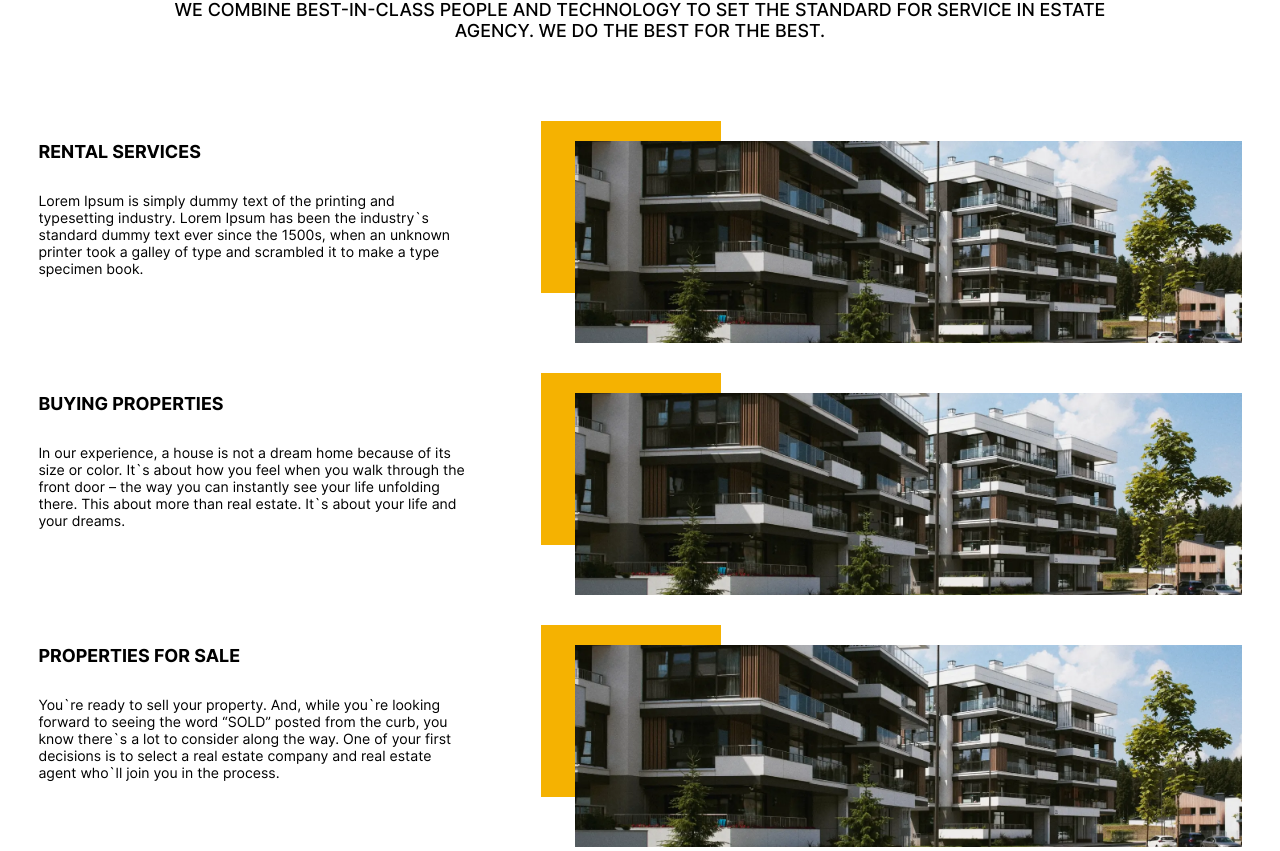
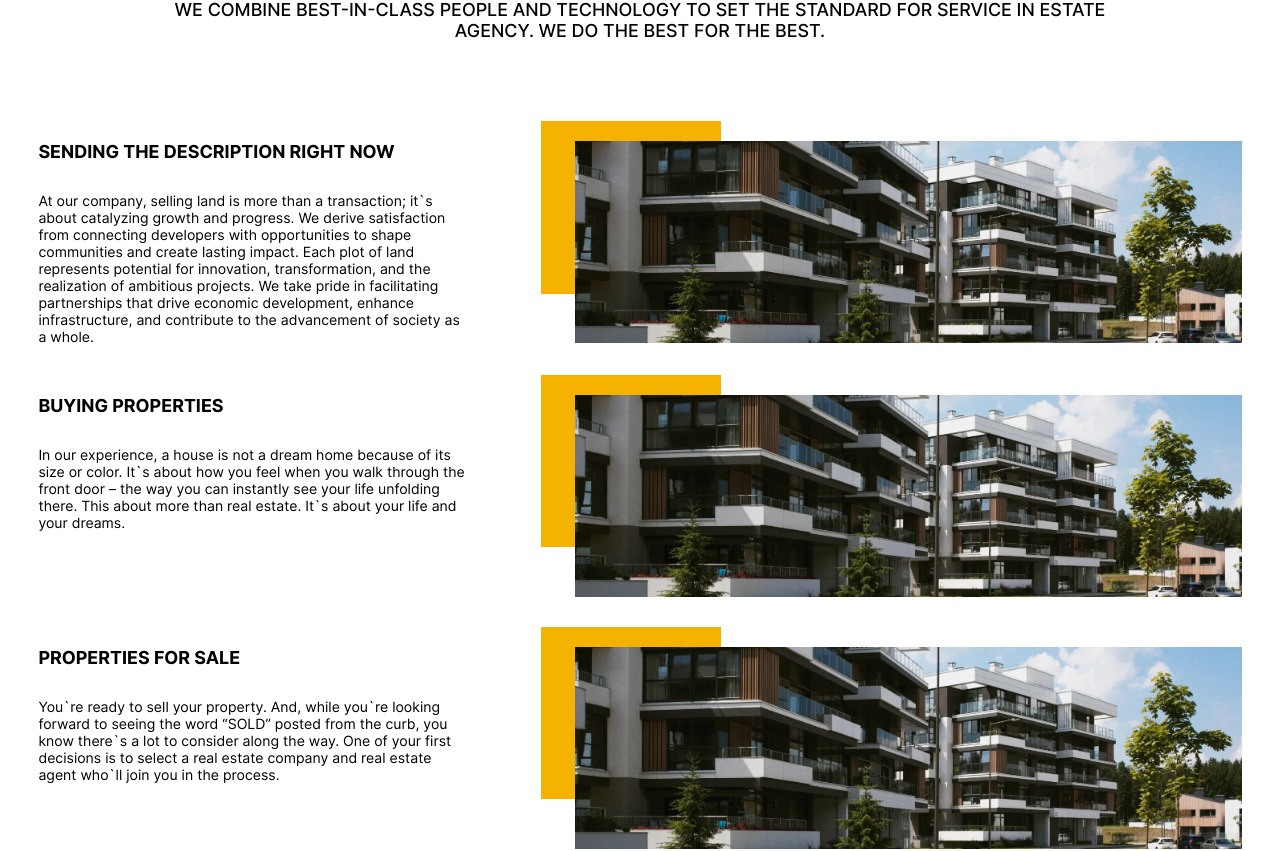
Before and after one commit to Ronddaa/realEstate, a React (Vite) app: page / in a window 1280 px wide. Shown: the part 1037-1888 px from the top of the page. Built offline with nearby package versions, Linux system fonts and the light colour scheme.

Commit message:
Update MainPage.jsx

```diff
--- a/src/components/MainPage.jsx
+++ b/src/components/MainPage.jsx
@@ -49,8 +49,8 @@ export default function MainPage() {
           <ul className="wrapperAboutInfo">
             <li className="AboutInfo">
               <article className='wrapperTitleInfo'>
-                <h3 className="titleInfo">Rental services</h3>
-                <p className="textInfo">Lorem Ipsum is simply dummy text of the printing and typesetting industry. Lorem Ipsum has been the industry`s standard dummy text ever since the 1500s, when an unknown printer took a galley of type and scrambled it to make a type specimen book.</p>
+                <h3 className="titleInfo">Sending the description right now</h3>
+                <p className="textInfo">At our company, selling land is more than a transaction; it`s about catalyzing growth and progress. We derive satisfaction from connecting developers with opportunities to shape communities and create lasting impact. Each plot of land represents potential for innovation, transformation, and the realization of ambitious projects. We take pride in facilitating partnerships that drive economic development, enhance infrastructure, and contribute to the advancement of society as a whole.</p>
               </article>
               <div className="containerInfoIMG"><img className='infoIMG' src={heroIMG} alt="rent" /></div>
             </li>
```
